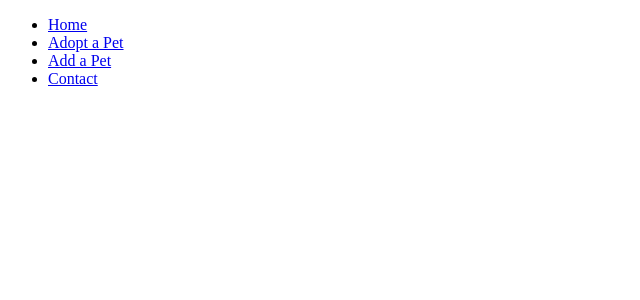
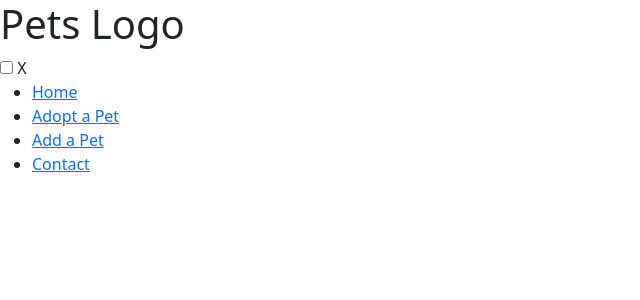
Before and after one commit to cassreinhart/Flask-WTForms-Exercise-Adopt, a Flask app: page / in a window 1280 px wide. Shown: the top 300 px of the page, without its empty margins (0-640 px from the left). Run offline with Flask 2, Linux system fonts and the light colour scheme; data that the repository does not hold is empty.

Commit message:
updated markup for nav/boostrap styles

```diff
--- a/templates/base.html
+++ b/templates/base.html
@@ -5,19 +5,28 @@
     <meta http-equiv="X-UA-Compatible" content="IE=edge">
     <meta name="viewport" content="width=device-width, initial-scale=1.0">
     <title>Adopt</title>
+    <!-- CSS only -->
+    <link href="https://cdn.jsdelivr.net/npm/bootstrap@5.2.2/dist/css/bootstrap.min.css" rel="stylesheet" integrity="sha384-Zenh87qX5JnK2Jl0vWa8Ck2rdkQ2Bzep5IDxbcnCeuOxjzrPF/et3URy9Bv1WTRi" crossorigin="anonymous">
+    <link rel="stylesheet" href="/static/index.css">
+    <link rel="stylesheet" href="/static/nav.css/">
 </head>
 <body>
-    <div>
+    <header>
+        <h1>Pets Logo</h1>
+        <input type="checkbox" id="nav-toggle" class="nav-toggle">
+        <label for="nav-toggle" class="nav-toggle-label">
+            <span>X</span>
+        </label>
         <nav>
             <ul>
-                <li><a href="#">Home</a></li>
-                <li><a href="#">Adopt a Pet</a></li>
+                <li><a href="/">Home</a></li>
+                <li><a href="/">Adopt a Pet</a></li>
                 <li><a href="/add">Add a Pet</a></li>
                 <li><a href="#">Contact</a></li>
             </ul>
         </nav>
-    </div>
-    <div class="content">
+    </header>
+    <div class="content container">
     {% block content %}
 
     {% endblock %}
--- a/templates/edit_details.html
+++ b/templates/edit_details.html
@@ -5,7 +5,7 @@
 {% endblock %}
 
 {% block content %}
-    <div class="pet">
+    <div class="pet container-md">
         <h2>{{pet.name}}</h2>
         <h4>{{pet.species}}</h4>
         {% if pet.photo_url %}
@@ -17,7 +17,7 @@
     {% endfor %}
     </div>
 
-    <div class="form">
+    <div class="form container-md">
         <h3>Edit Pet</h3>
         <form method="POST">
             {{ form.hidden_tag() }}
--- a/templates/home.html
+++ b/templates/home.html
@@ -3,7 +3,7 @@
 {% block title %} Find a Pet {% endblock %}
 
 {% block content %}
-    <div class="pet">
+    <div class="pet container-md">
     {% for pet in pets %}
         <a href="/">{{pet.name}}</a>
         <img src="{{pet.photo_url}}" alt="{{pet.name}}">
```
